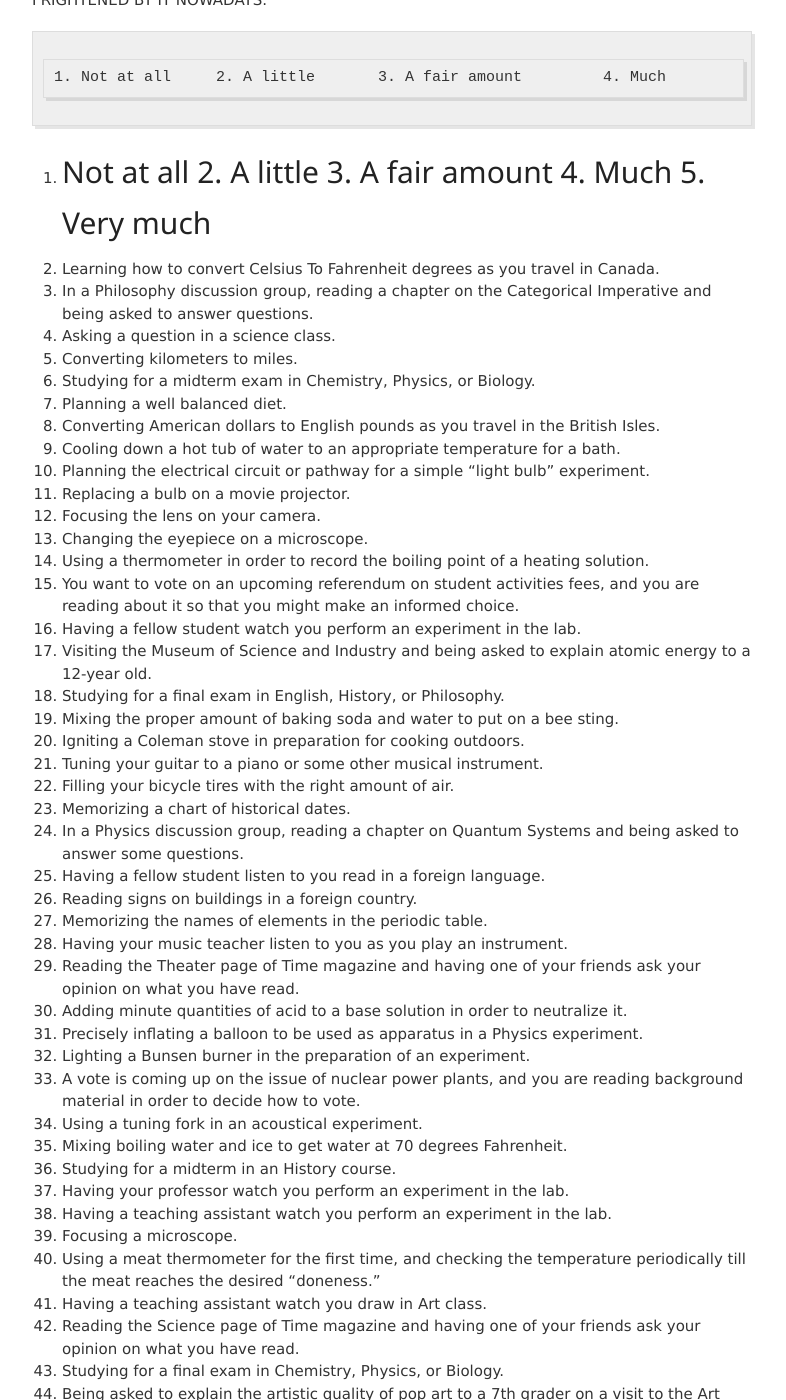
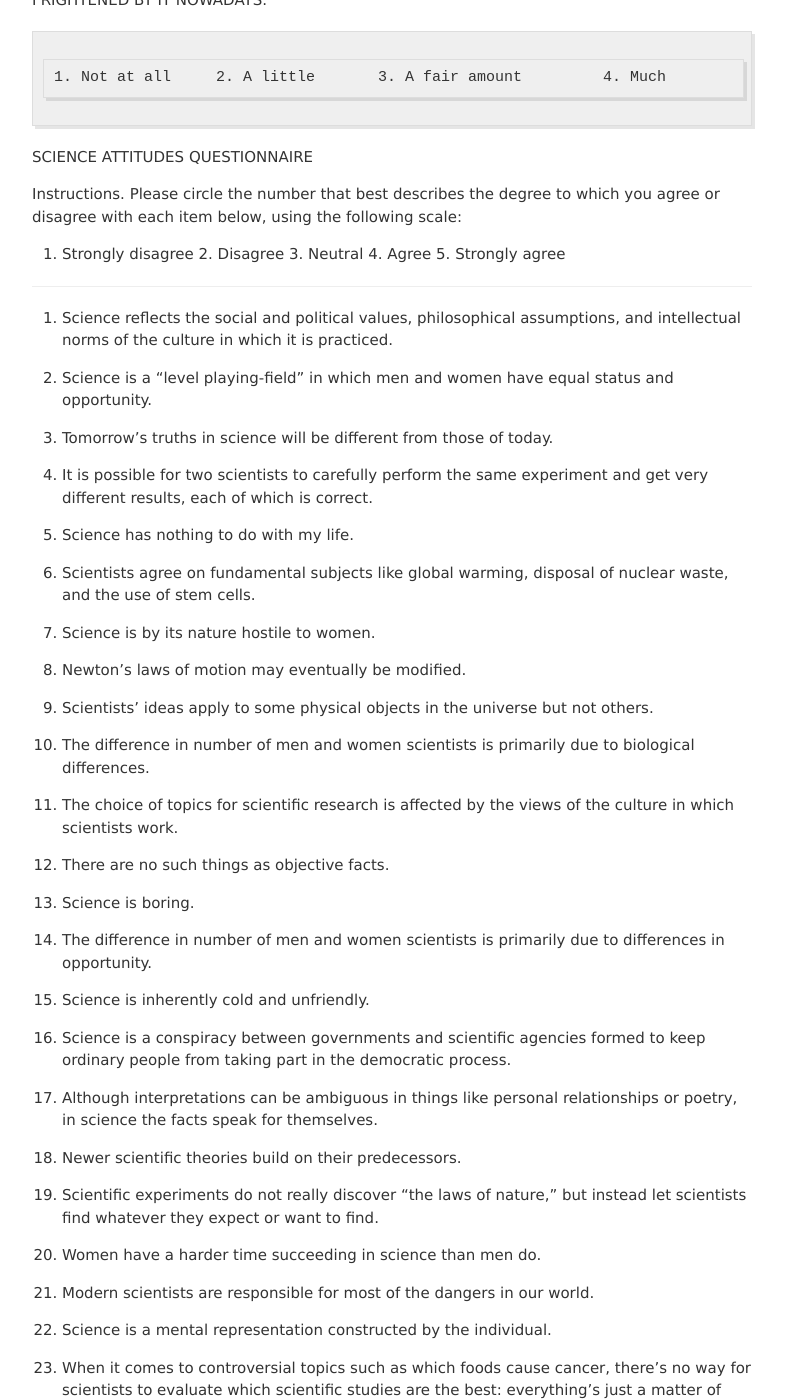
Before and after one commit to jvmallow/jvmallow.github.io, a Jekyll site: the page built from _posts/2025-05-31-Science_Anxiety.md, in a window 1280 px wide and 1400 px high, scrolled down 3271 px. Shown: the whole window, without its empty margins (248-1034 px from the left). Built offline with Jekyll 4.4.1, drawn with Linux system fonts in a browser that asks for light colours; a script that is not in the unit is left out; some of the changed text lies outside the part shown.

Commit message:
Update 2025-05-31-Science_Anxiety.md

```diff
--- a/_posts/2025-05-31-Science_Anxiety.md
+++ b/_posts/2025-05-31-Science_Anxiety.md
@@ -128,53 +128,6 @@ The items in the questionnaire refer to things and experiences that may cause fe
 44.	Asking a question in an English Literature class.
 
 
-   1. Not at all     2. A little       3. A fair amount         4. Much         5.  Very much
-----------------------------------------------------------------
- 1.	Learning how to convert Celsius To Fahrenheit degrees as you travel in Canada.
- 2.	In a Philosophy discussion group, reading a chapter on the Categorical Imperative and being asked to answer questions.
- 3.	Asking a question in a science class.
- 4.	Converting kilometers to miles.
- 5.	Studying for a midterm exam in Chemistry, Physics, or Biology.
- 6.	Planning a well balanced diet.
- 7.	Converting American dollars to English pounds as you travel in the British Isles.
- 8.	Cooling down a hot tub of water to an appropriate temperature for a bath.
- 9.	Planning the electrical circuit or pathway for a simple "light bulb" experiment.
-10.	Replacing a bulb on a movie projector.
-11.	Focusing the lens on your camera.
-12.	Changing the eyepiece on a microscope.
-13.	Using a thermometer in order to record the boiling point of a heating solution.
-14.	You want to vote on an upcoming referendum on student activities fees, and you are reading about it so that you might make an informed choice.
-15.	Having a fellow student watch you perform an experiment in the lab.
-16.	Visiting the Museum of Science and Industry and being asked to explain atomic energy to a 12-year old.
-17.	Studying for a final exam in English, History, or Philosophy.
-18.	Mixing the proper amount of baking soda and water to put on a bee sting.
-19.	Igniting a Coleman stove in preparation for cooking outdoors.
-20.	Tuning your guitar to a piano or some other musical instrument.
-21.	Filling your bicycle tires with the right amount of air.
-22.	Memorizing a chart of historical dates.
-23.	In a Physics discussion group, reading a chapter on Quantum Systems and being asked to answer some questions.
-24.	Having a fellow student listen to you read in a foreign language.
-25.	Reading signs on buildings in a foreign country.
-26.	Memorizing the names of elements in the periodic table.
-27.	Having your music teacher listen to you as you play an instrument.
-28.	Reading the Theater page of Time magazine and having one of your friends ask your opinion on what you have read.
-29.	Adding minute quantities of acid to a base solution in order to neutralize it.
-30.	Precisely inflating a balloon to be used as apparatus in a Physics experiment.
-31.	Lighting a Bunsen burner in the preparation of an experiment.
-32.	A vote is coming up on the issue of nuclear power plants, and you are reading background material in order to decide how to vote.
-33.	Using a tuning fork in an acoustical experiment.
-34.	Mixing boiling water and ice to get water at 70 degrees Fahrenheit.
-35.	Studying for a midterm in an History course.
-36.	Having your professor watch you perform an experiment in the lab.
-37.	Having a teaching assistant watch you perform an experiment in the lab.
-38.	Focusing a microscope.
-39.	Using a meat thermometer for the first time, and checking the temperature periodically till the meat reaches the desired       "doneness."
-40.	Having a teaching assistant watch you draw in Art class.
-41.	Reading the Science page of Time magazine and having one of your friends ask your opinion on what you have read.
-42.	Studying for a final exam in Chemistry, Physics, or Biology.
-43.	Being asked to explain the artistic quality of pop art to a 7th grader on a visit to the Art Museum.
-44.	Asking a question in an English Literature class.
-
 SCIENCE ATTITUDES QUESTIONNAIRE
 
 Instructions.  Please circle the number that best describes the degree to which you agree or disagree with each item below, using the following scale:
```
